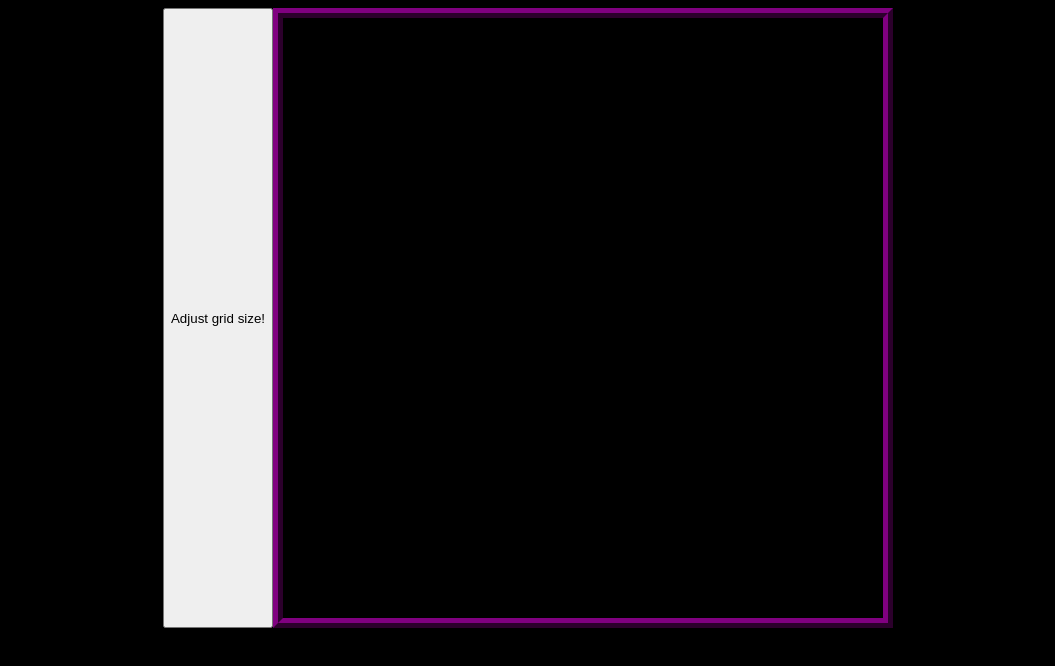
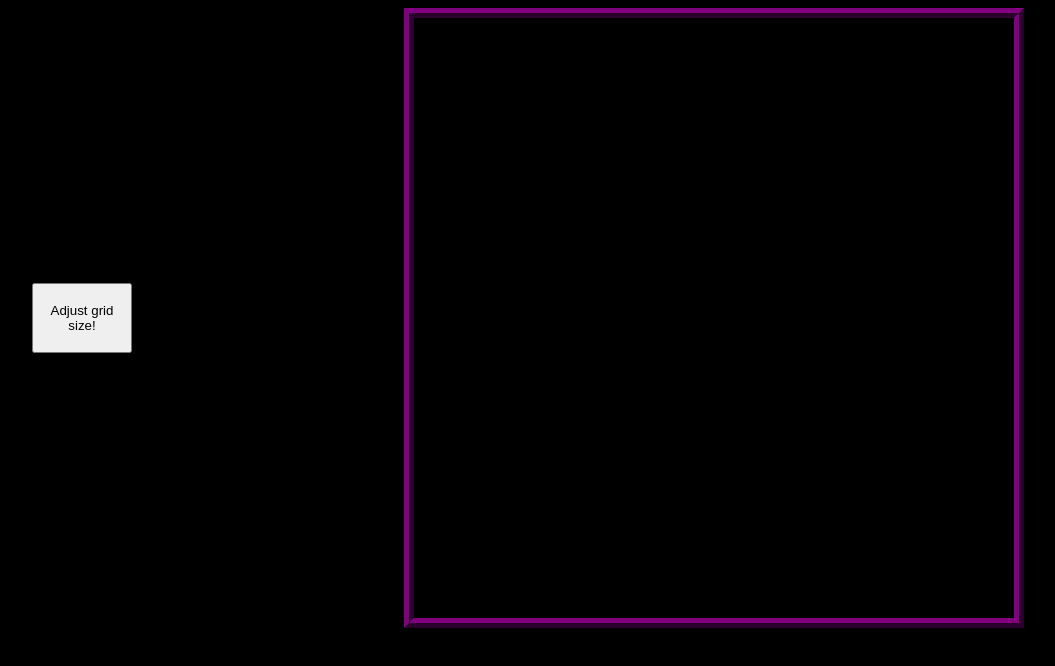
Before and after one commit to daniel-Hector/etch-a-sketch, a plain HTML site: page index.html in a window 1280 px wide. Shown: the whole page, without its empty margins (112-1167 px from the left). Drawn offline with Linux system fonts and the light colour scheme.

Commit message:
Add styles to align button

```diff
--- a/stylesheet.css
+++ b/stylesheet.css
@@ -1,7 +1,8 @@
 body {
     background-color: black;
     display: flex;
-    justify-content: center;
+    justify-content: space-around;
+    align-items: center;
 }
 
 .gridContainer {
@@ -12,3 +13,8 @@ body {
     width: 600px;
     height: 600px;
 }
+
+button {
+    height: 70px;
+    width: 100px;
+}
```
